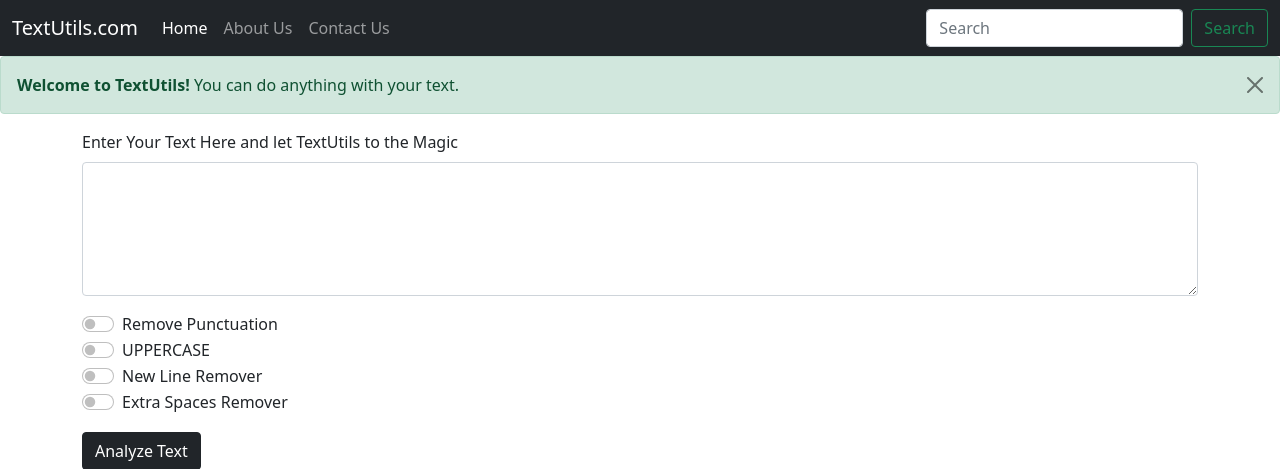
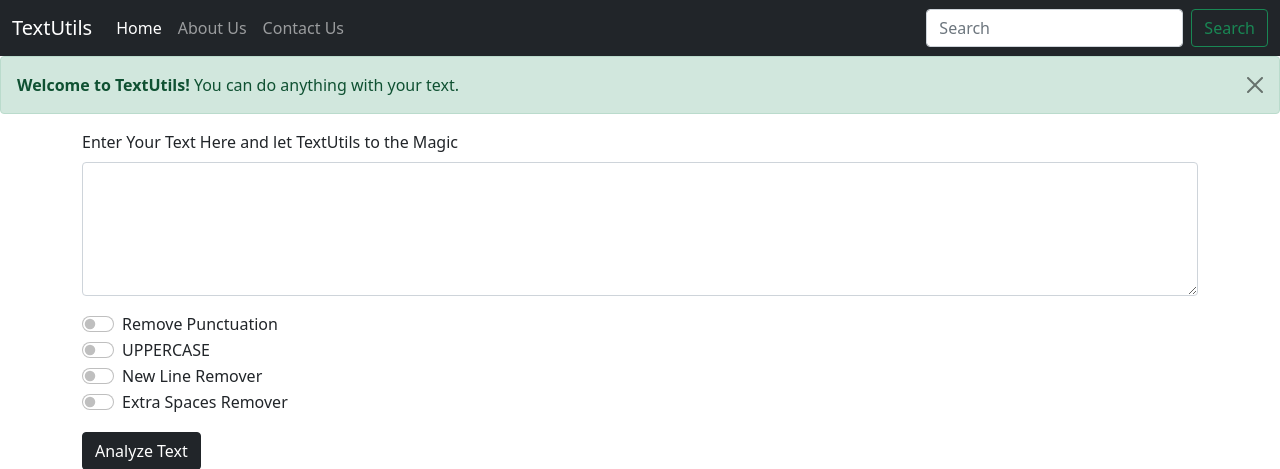
Before and after one commit to Ukartika567/TextUtils-Web, a Django app: page / in a window 1280 px wide. Shown: the top 469 px of the page. Run offline with Django 3.2, Linux system fonts and the light colour scheme.

Commit message:
some changes

```diff
--- a/txtbackend/templates/index.html
+++ b/txtbackend/templates/index.html
@@ -12,7 +12,7 @@
 <body>
     <nav class="navbar navbar-expand-lg navbar-dark bg-dark">
         <div class="container-fluid">
-          <a class="navbar-brand" href="#">TextUtils.com</a>
+          <a class="navbar-brand" href="#">TextUtils</a>
           <button class="navbar-toggler" type="button" data-bs-toggle="collapse" data-bs-target="#navbarSupportedContent" aria-controls="navbarSupportedContent" aria-expanded="false" aria-label="Toggle navigation">
             <span class="navbar-toggler-icon"></span>
           </button>
```
